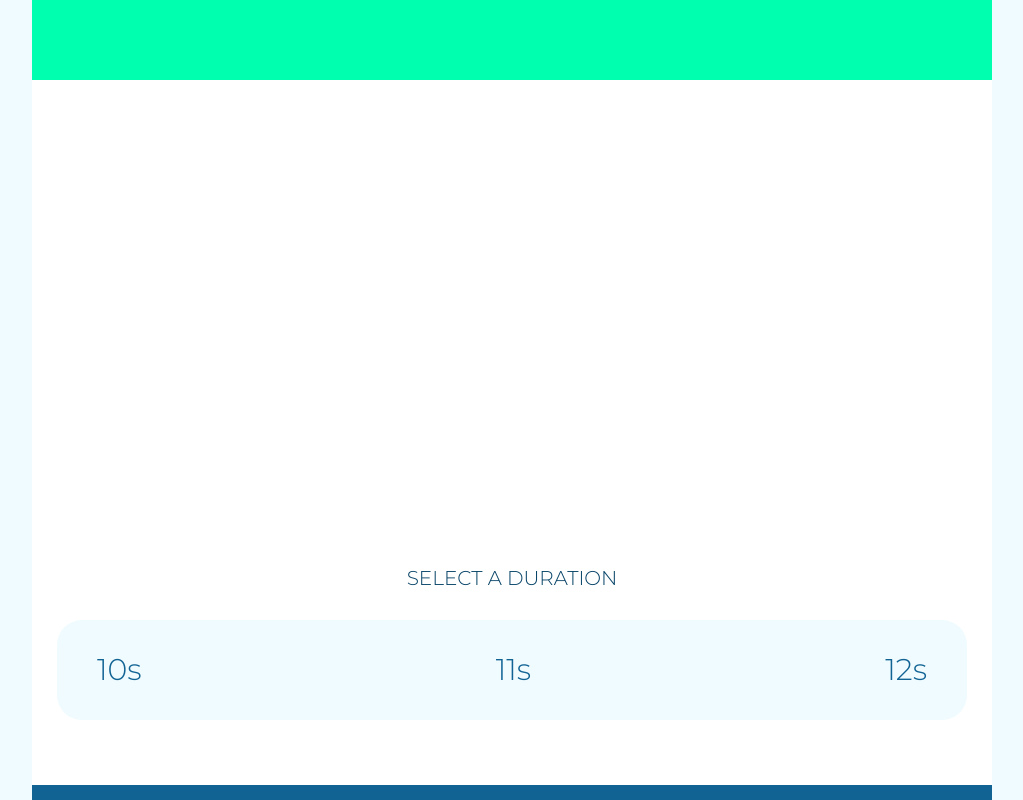
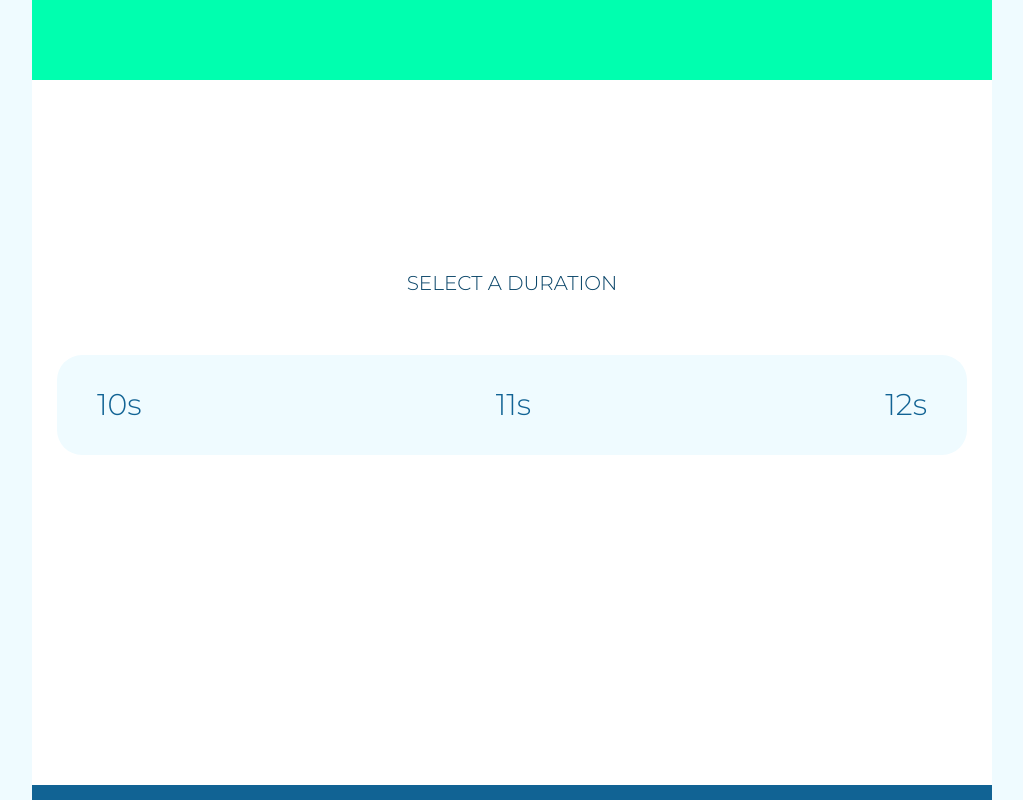
Before and after one commit to andybeckmann/11seconds, a Vue app: page / in a window 1280 px wide. Shown: the whole page, without its empty margins (128-1151 px from the left). Built offline with nearby package versions, Linux system fonts and the light colour scheme.

Commit message:
Increase bottom distance on controls when a duration is not set

```diff
--- a/src/App.vue
+++ b/src/App.vue
@@ -5,8 +5,8 @@
 		<div v-if="this.modeB.active == true" class="app--bubble modeB"></div>
 		<div v-if="this.modeC.active == true" class="app--bubble modeC"></div>
 		<div class="app--controls" v-if="this.controlStatus == 'Reset'" @click="timerStop">{{ this.controlStatus }}</div>
-		<div class="app--controls" v-if="this.controlStatus == 'Select A Duration'" @click="selectTimeInterval('B')">{{ this.controlStatus }}</div>
-		<div class="app--modes">
+		<div class="app--controls start" v-if="this.controlStatus == 'Select A Duration'" @click="selectTimeInterval('B')" >{{ this.controlStatus }}</div>
+		<div class="app--modes" :class="{ 'start' : this.controlStatus == 'Select A Duration' }">
 			<ul>
 				<li @click="selectTimeInterval('A')" :class="{ 'active' : modeA.active }">10s</li>
 				<li @click="selectTimeInterval('B')" :class="{ 'active' : modeB.active }">11s</li>
@@ -52,7 +52,7 @@ export default {
 					reachedEnd = false;
 					this.breathStatus = 'Inhale'
 				}
-			}, 1000)
+			}, 100)
 		},
 
 		timerStop() {
@@ -280,6 +280,10 @@ export default {
 		bottom: 185px;
 		left: 0;
 		cursor: pointer;
+
+		&.start {
+			bottom: 60vh;
+		}
 	}
 
 	// App: Modes
@@ -292,6 +296,10 @@ export default {
 		width: calc(100% - 50px);
 		background: #effbff;
 		border-radius: 25px;
+
+		&.start {
+			bottom: 40vh;
+		}
 
 		ul {
 			margin: 0;
@@ -325,7 +333,6 @@ export default {
 		position: absolute;
 		bottom: 25px;
 		left: 15px;
-		content: 'in';
 		text-transform: uppercase;
 		color: #116394;
 		font-size: 28px;
```
